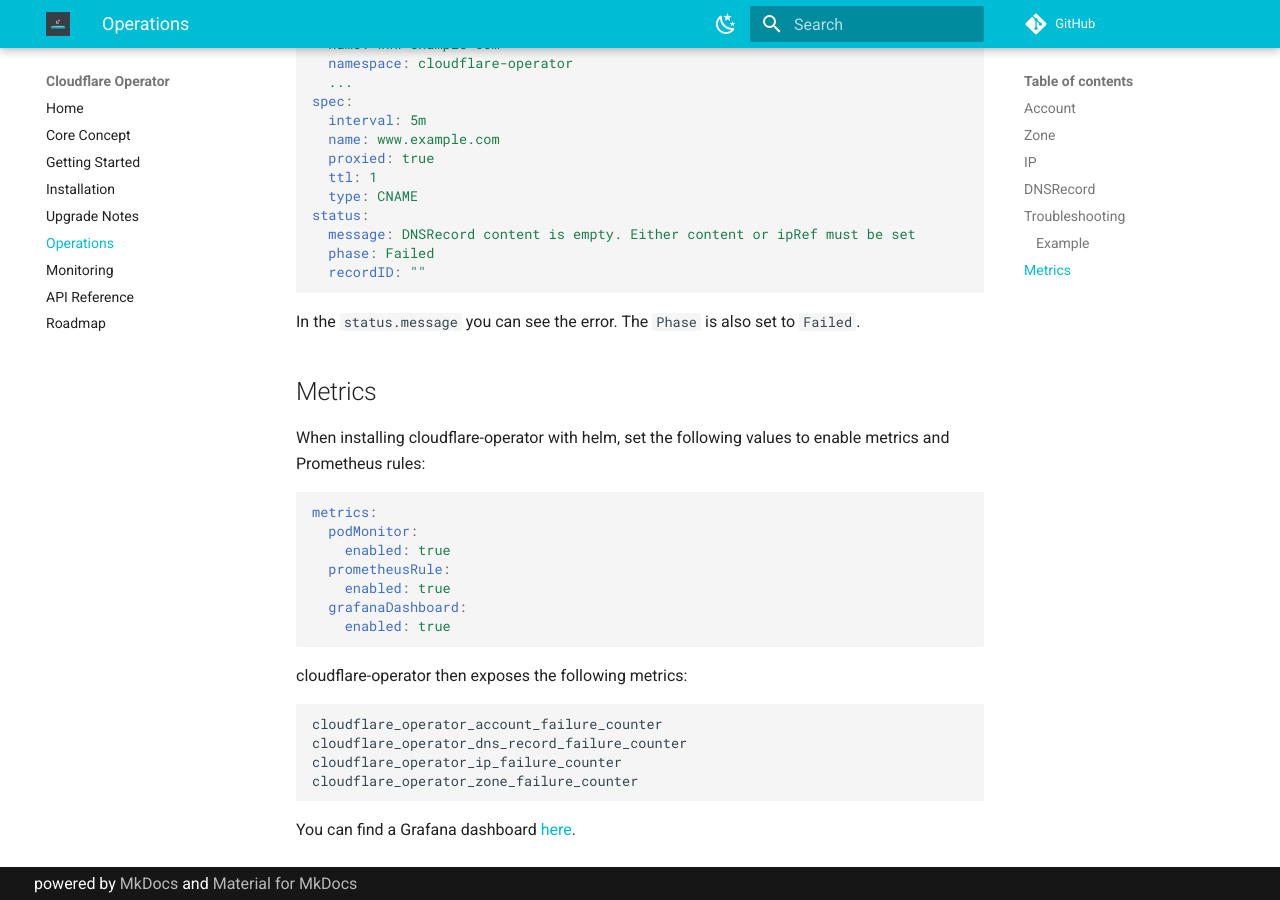
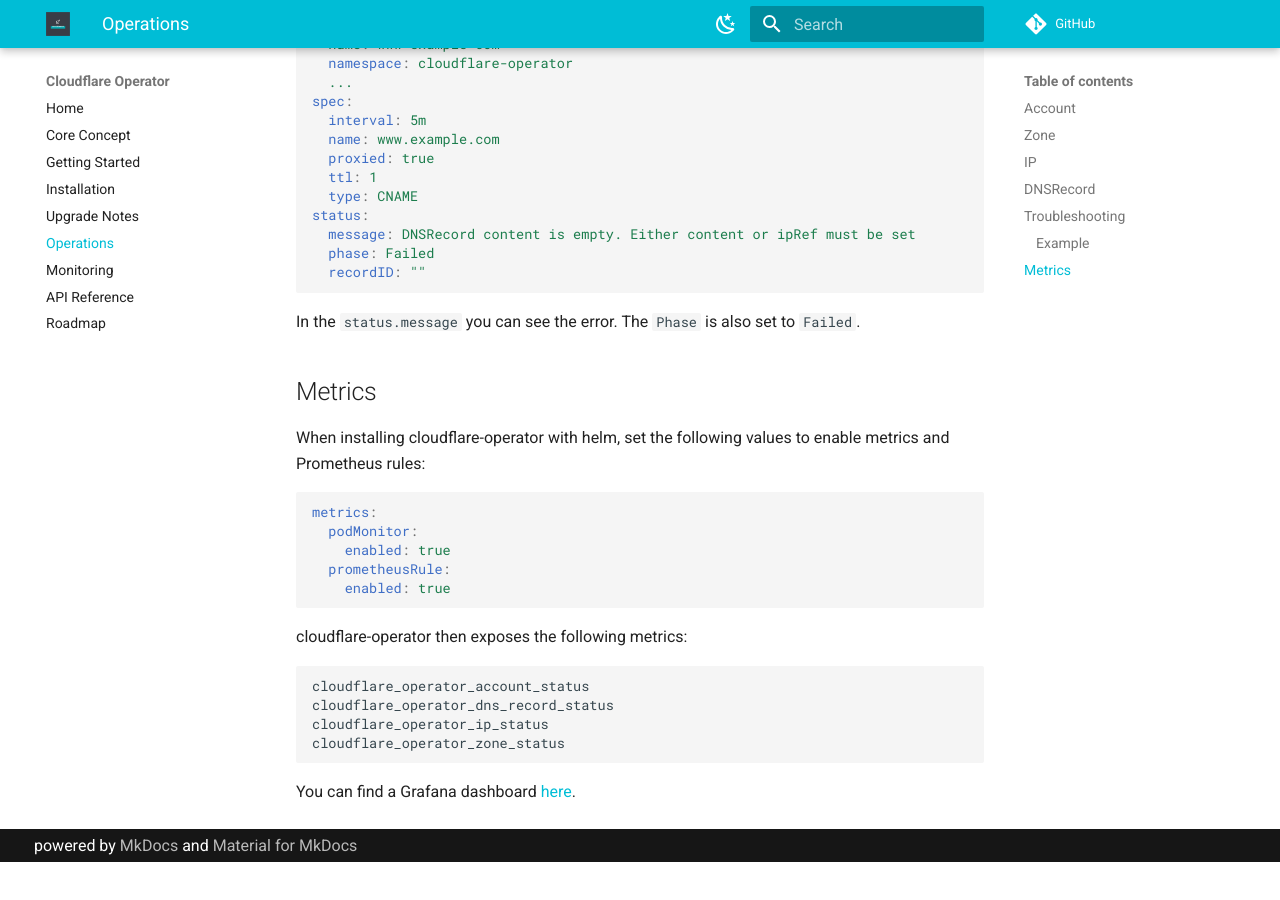
Before and after one commit to containeroo/cloudflare-operator, an MkDocs documentation site: the page built from docs/content/operations.md, in a window 1280 px wide and 900 px high, scrolled down 2550 px. Built offline with MkDocs 1.6.1 and Material for MkDocs 9.7.7, drawn with Linux system fonts in a browser that asks for light colours; comment, search, counter and statistics services are not loaded; after the commit the page ends 3412 px from its top, so only the background shows below that.

Commit message:
fix prom metrics

````diff
--- a/docs/content/operations.md
+++ b/docs/content/operations.md
@@ -150,17 +150,15 @@ metrics:
     enabled: true
   prometheusRule:
     enabled: true
-  grafanaDashboard:
-    enabled: true
 ```
 
 cloudflare-operator then exposes the following metrics:
 
 ```text
-cloudflare_operator_account_failure_counter
-cloudflare_operator_dns_record_failure_counter
-cloudflare_operator_ip_failure_counter
-cloudflare_operator_zone_failure_counter
+cloudflare_operator_account_status
+cloudflare_operator_dns_record_status
+cloudflare_operator_ip_status
+cloudflare_operator_zone_status
 ```
 
 You can find a Grafana dashboard [here](ttps://raw.githubusercontent.com/containeroo/cloudflare-operator/master/config/manifests/grafana/dashboards/overview.json).
````
Also changed, not shown: docs/content/monitoring.md (+1 -3 lines).
